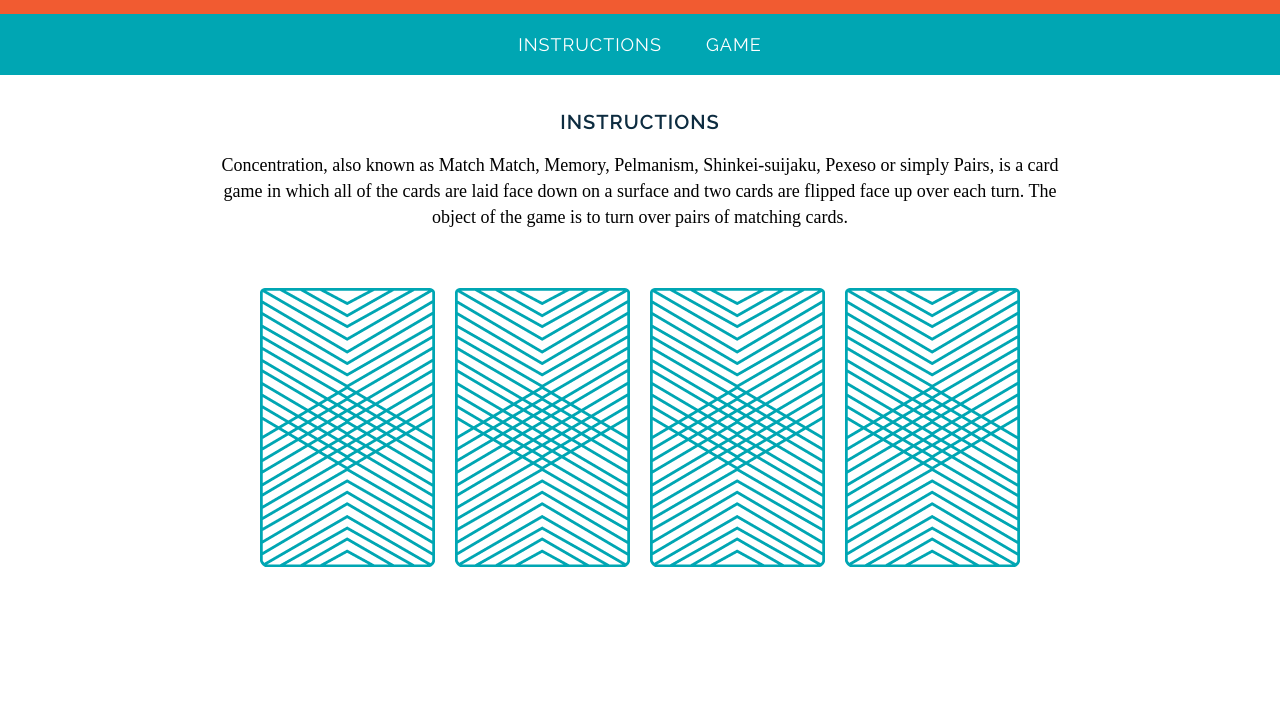
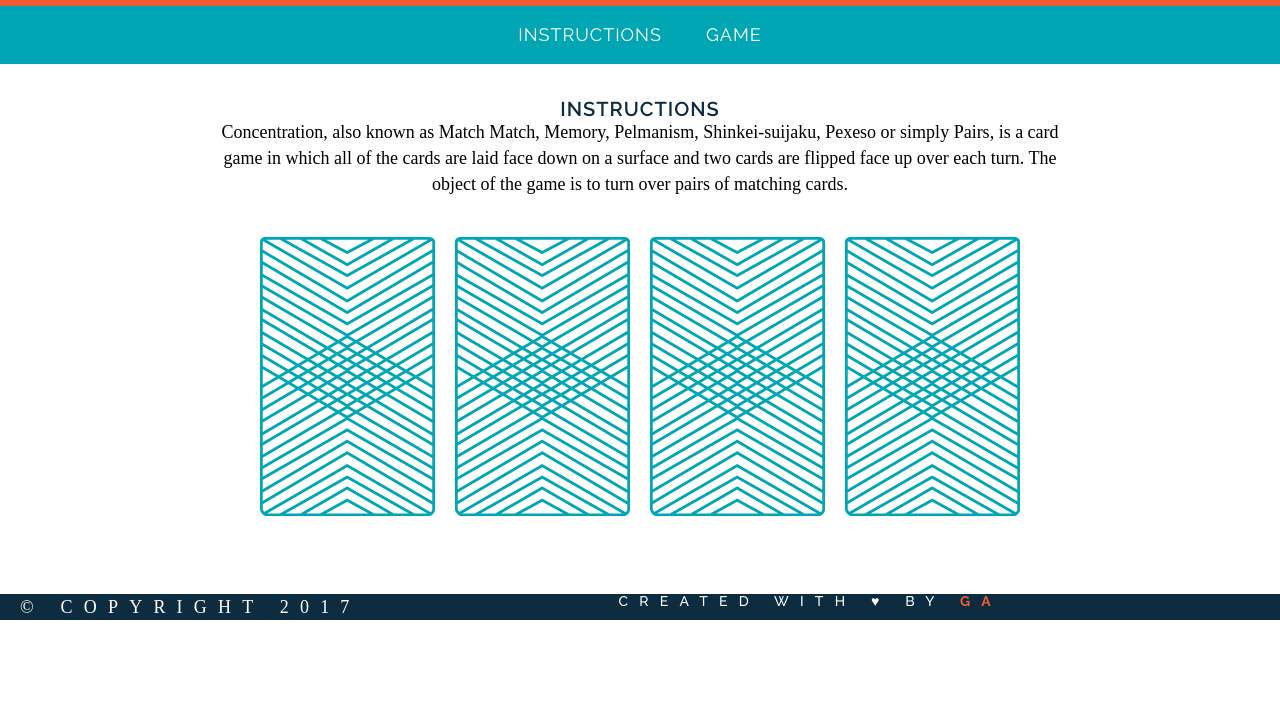
Before and after one commit to carlo-bruno/wdi-fundamentals-memorygame, a plain HTML site: page memory_game/index.html in a window 1280 px wide. Shown: the part 99-800 px from the top of the page. Drawn offline with Linux system fonts and the light colour scheme; a web font is replaced by a local one.

Commit message:
added footer, updated nav links, updated style for link hover and footer

```diff
--- a/memory_game/css/style.css
+++ b/memory_game/css/style.css
@@ -36,6 +36,12 @@ a {
   font-size: 18px;
   text-decoration: none;
   margin: 0 20px;
+
+  border-bottom: 2px solid transparent;
+}
+
+a:hover {
+  border-bottom: 2px solid #ffffff;
 }
 
 p {
@@ -65,3 +71,36 @@ main {
 img {
   margin: 40px 8px;
 }
+
+footer {
+  text-transform: uppercase;
+  padding: 0 20px;
+  background-color: #0d2c40;
+  color: #ffffff;
+  font-size: 14px;
+  letter-spacing: 0.8em;
+  font-weight: 500;
+  font-family: "Raleway", sans-serif;
+}
+
+.clearfix:after {
+  visibility: hidden;
+  display: block;
+  content: " ";
+  clear: both;
+  height: 0;
+  font-size: 0;
+}
+
+.copyright {
+  float: left;
+}
+
+.message {
+  float: right;
+}
+
+.name {
+  color: #f15b31;
+  font-weight: 700;
+}
--- a/memory_game/index.html
+++ b/memory_game/index.html
@@ -13,16 +13,16 @@
       href="https://fonts.googleapis.com/css?family=Droid+Serif|Raleway:400,500,600,700"
       rel="stylesheet"
     />
-
+    <link href="css/reset.css" rel="stylesheet" type="text/css" />
     <link href="css/style.css" rel="stylesheet" type="text/css" />
   </head>
   <body>
     <header><h1>Memory Game</h1></header>
 
-    <nav><a href="#">Instructions</a> <a href="#">Game</a></nav>
+    <nav><a href="#instructions">Instructions</a> <a href="#game">Game</a></nav>
 
     <main>
-      <h2>Instructions</h2>
+      <h2 id="instructions">Instructions</h2>
       <p>
         Concentration, also known as Match Match, Memory, Pelmanism,
         Shinkei-suijaku, Pexeso or simply Pairs, is a card game in
@@ -31,12 +31,16 @@
         the game is to turn over pairs of matching cards.
       </p>
 
-      <div>
+      <div id="game">
         <img src="images/back.png" alt="Queen of Diamonds" />
         <img src="images/back.png" alt="Queen of Hearts" />
         <img src="images/back.png" alt="King of Diamonds" />
         <img src="images/back.png" alt="King of Hearts" />
       </div>
     </main>
+    <footer class="clearfix">
+      <p class="copyright">&copy; Copyright 2017</p>
+      <p class="message"></p>Created with &hearts; by <span class="name">GA</span></p>
+    </footer>
   </body>
 </html>
```
